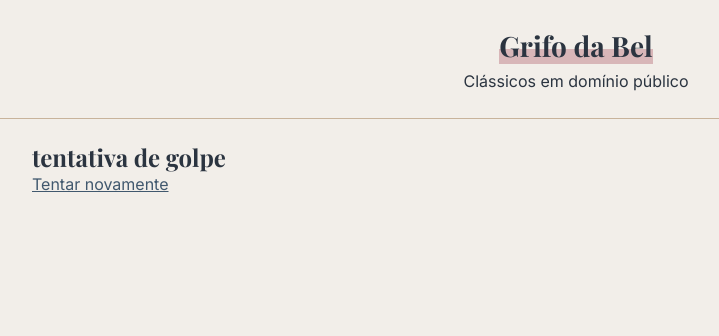
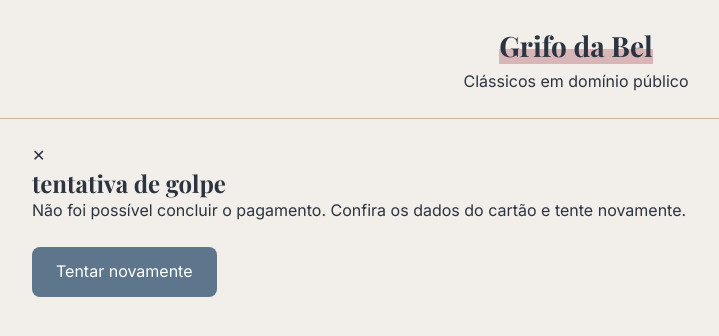
Before and after one commit to mariaizabeldelima0-arch/grifo-da-bel, a React (Vite) app: page /falha in a window 1280 px wide. Shown: the top 336 px of the page, without its empty margins (64-783 px from the left). Built offline with nearby package versions, Linux system fonts and the light colour scheme.

Commit message:
implementa tela de falha com a mensagem exigida

```diff
--- a/src/pages/Falha.jsx
+++ b/src/pages/Falha.jsx
@@ -1,10 +1,26 @@
-import { Link } from 'react-router-dom'
+import { Link, useLocation } from 'react-router-dom'
 
 function Falha() {
+  const localizacao = useLocation()
+  const finalCartao = localizacao.state?.finalCartao
+
   return (
-    <section>
+    <section className="resultado resultado-falha">
+      <p className="resultado-marca" aria-hidden="true">✕</p>
       <h1>tentativa de golpe</h1>
-      <Link to="/pagamento">Tentar novamente</Link>
+
+      <p className="resultado-texto">
+        Não foi possível concluir o pagamento. Confira os dados do cartão e
+        tente novamente.
+      </p>
+
+      {finalCartao && (
+        <p className="resultado-detalhe">Cartão final {finalCartao}</p>
+      )}
+
+      <Link to="/pagamento" className="botao">
+        Tentar novamente
+      </Link>
     </section>
   )
 }
```
